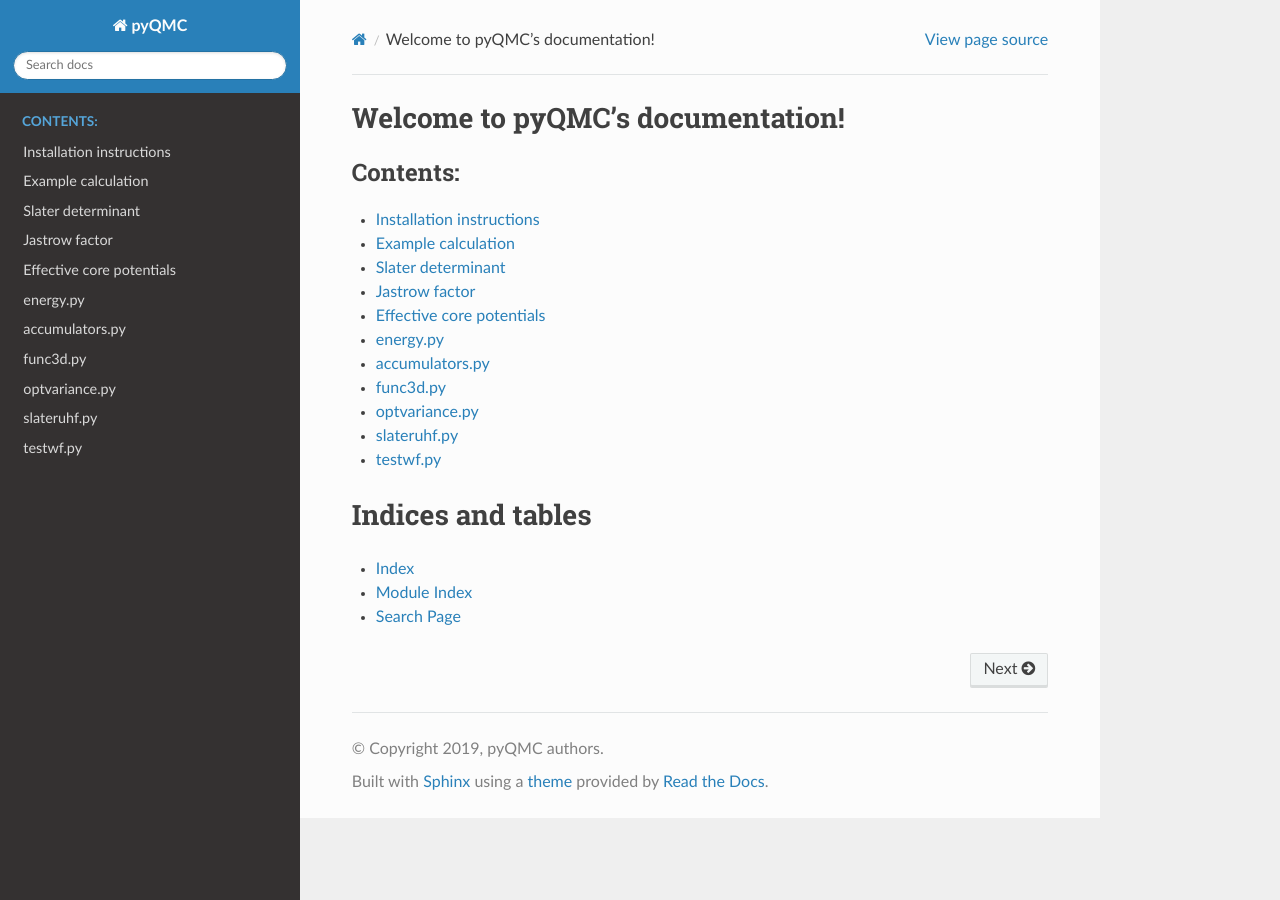
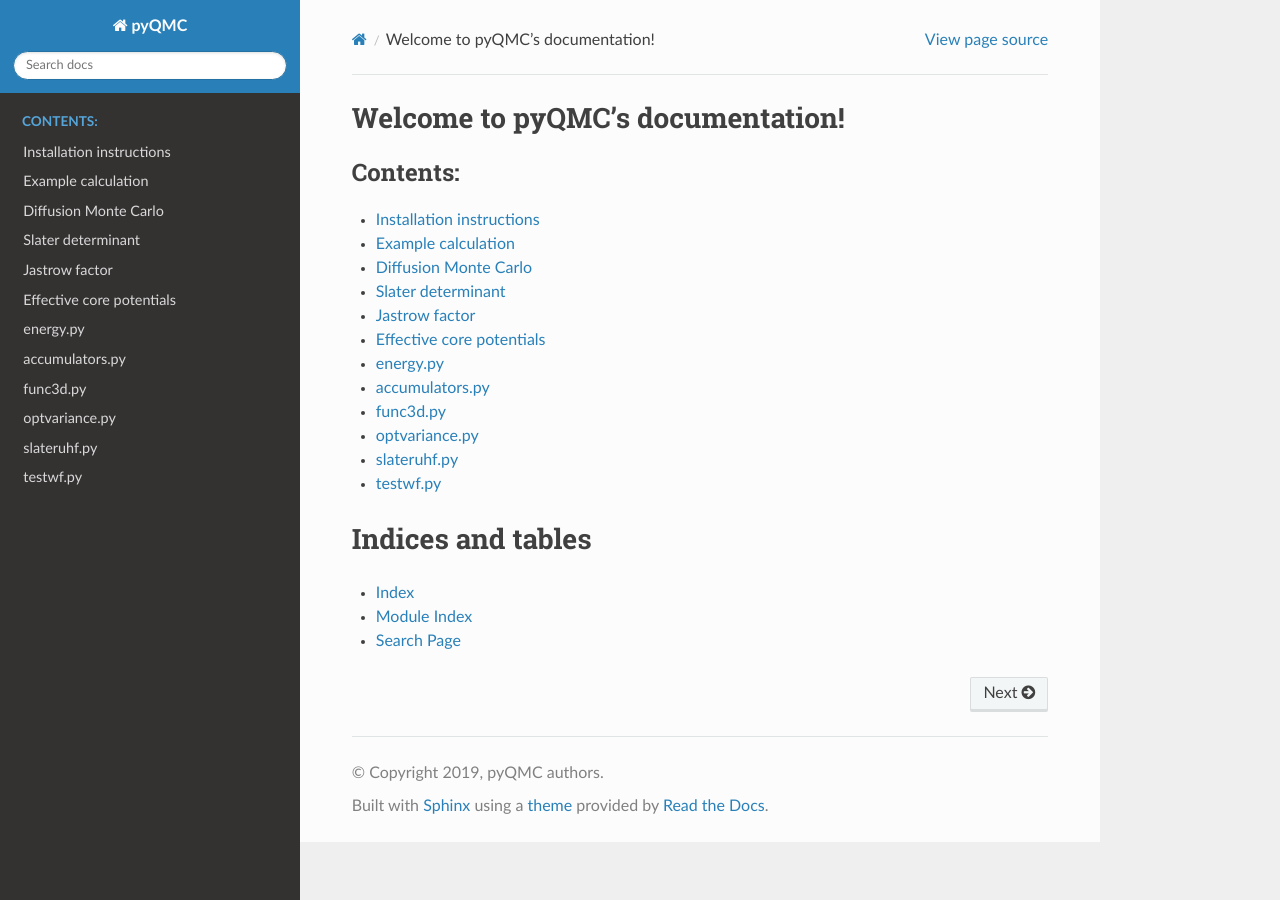
Before and after one commit to WagnerGroup/pyqmc, a Sphinx documentation site: the page built from doc/source/index.rst, in a window 1280 px wide. Built offline with Sphinx 7.4.7 and the Read the Docs theme 2.0.0, drawn with Linux system fonts in a browser that asks for light colours; pages that are not in the unit, such as notebooks, are missing from menus.

Commit message:
DMC documentation link.

```diff
--- /dev/null
+++ b/doc/source/dmc.rst
@@ -0,0 +1,5 @@
+Diffusion Monte Carlo
+**********************************
+
+.. automodule:: pyqmc.dmc
+   :members:
--- a/doc/source/index.rst
+++ b/doc/source/index.rst
@@ -14,6 +14,7 @@ Welcome to pyQMC's documentation!
    example
 
    mc
+   dmc
    slater
    jastrow
    ecp
```
